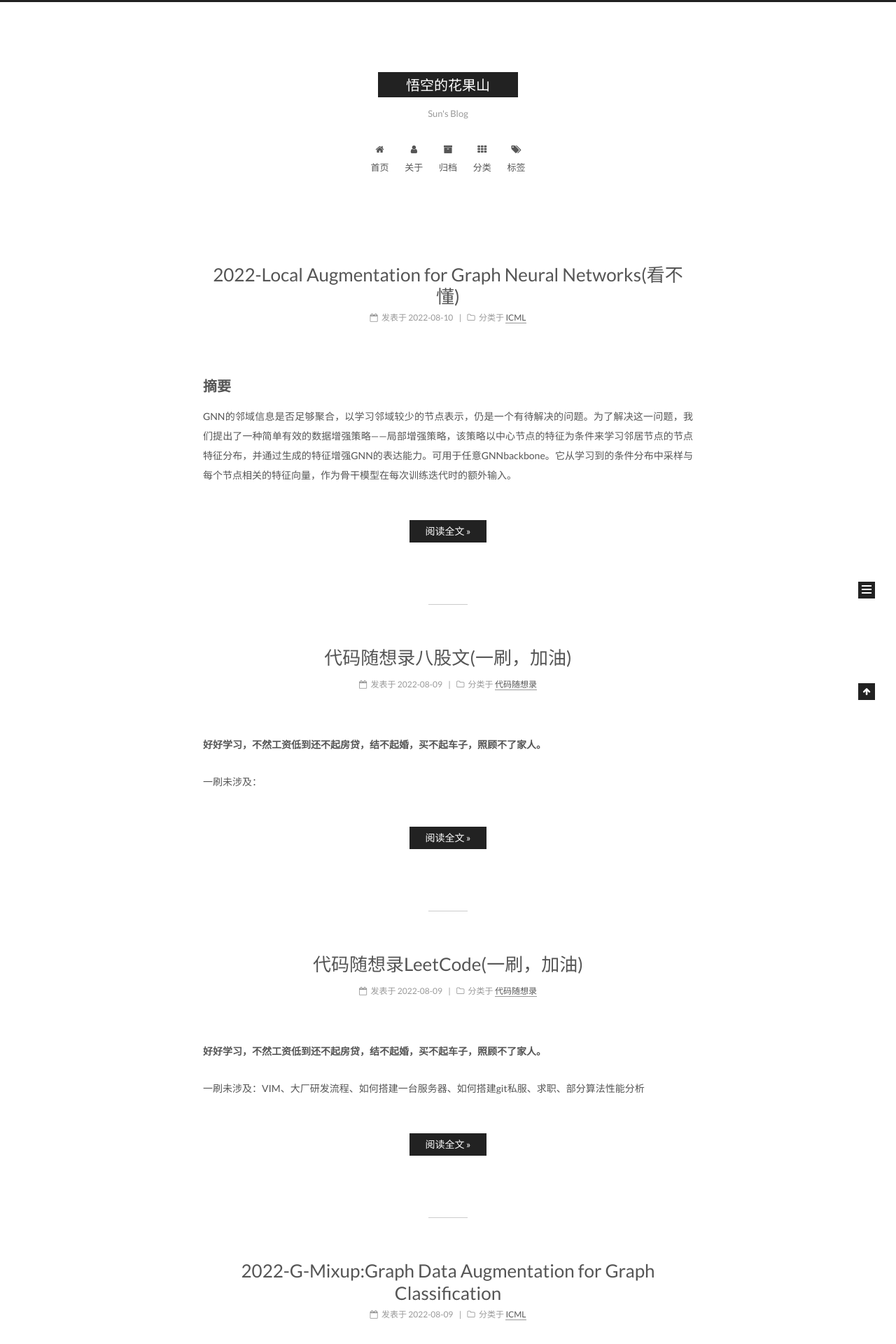
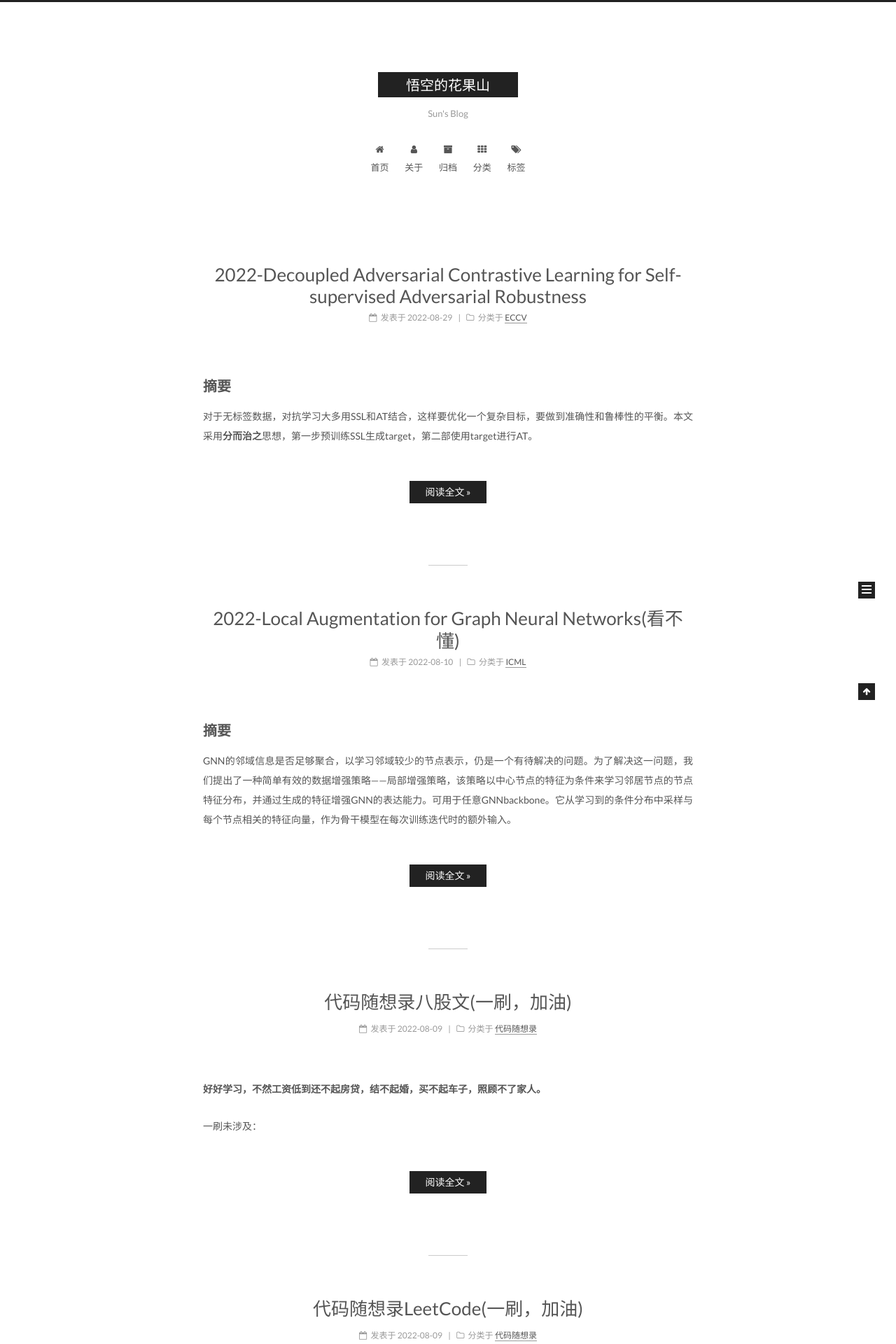
Before and after one commit to SunJC911/sunjc911.github.io, a Jekyll site: the page built from index.html, in a window 1280 px wide. Shown: the top 1920 px of the page at 70% size. Built offline with Jekyll 4.4.1, drawn with Linux system fonts in a browser that asks for light colours; the list of posts is cut into pages by our own code; some of the changed text lies outside the part shown.

Commit message:
add DeACL

```diff
--- /dev/null
+++ b/_posts/2022-08-29-2022-Decoupled-Adversarial-Contrastive-Learning-for-Self-supervised-Adversarial-Robustness.md
@@ -0,0 +1,51 @@
+---
+title: 2022-Decoupled Adversarial Contrastive Learning for Self-supervised Adversarial Robustness
+description:
+date: 2022-08-29
+categories:
+ - ECCV
+tags:
+ - AdversarialTraining
+ - CL
+ - SSL
+ - Pre-train
+ - Robustness
+excerpt_separator: <!--more-->
+
+---
+
+## 摘要
+
+对于无标签数据，对抗学习大多用SSL和AT结合，这样要优化一个复杂目标，要做到准确性和鲁棒性的平衡。本文采用**分而治之**思想，第一步预训练SSL生成target，第二部使用target进行AT。<!--more-->
+
+![title](https://sunjc911.github.io/assets/images/DeACL/title.png)
+
+## 内容
+
+从求解耦合问题的最优组合策略到求解子问题的子解。
+
+本文研究self-supervised robust representation learning.
+
+分而治之使得可以弹性配置，且训练时间更少。
+
+![overall](https://sunjc911.github.io/assets/images/DeACL/overall.png)
+
+第一步SSL使用InfoNCE
+
+![InfoNCE](https://sunjc911.github.io/assets/images/DeACL/InfoNCE.png)
+
+第二部使用SSL获得的target来进行AT
+
+![stage2](https://sunjc911.github.io/assets/images/DeACL/stage2.png)
+
+阻止对比学习loss collapse方法：一种广泛使用的方法来缓解这一现象是引入对比分量，即同时最小化负样本之间的余弦相似度
+
+## 实验
+
+![exp](https://sunjc911.github.io/assets/images/DeACL/exp.png)
+
+RA(robust)提高。
+
+## 想法
+
+将分而治之用到Rec的CL？
```
Also changed, not shown: _posts/2022-08-09-代码随想录LeetCode(一刷).md (+10 -0 lines), assets/images/DeACL/InfoNCE.png (added), assets/images/DeACL/exp.png (added), assets/images/DeACL/overall.png (added), assets/images/DeACL/stage2.png (added), assets/images/DeACL/title.png (added).
